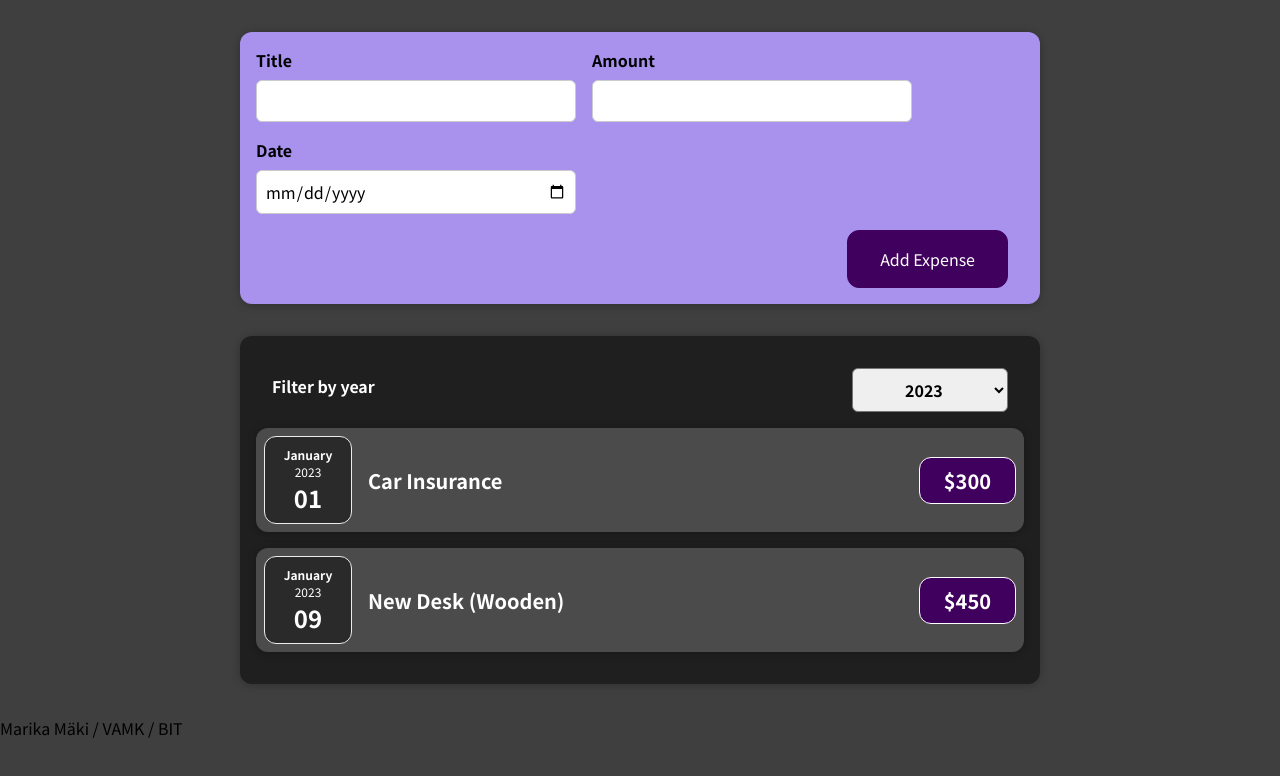
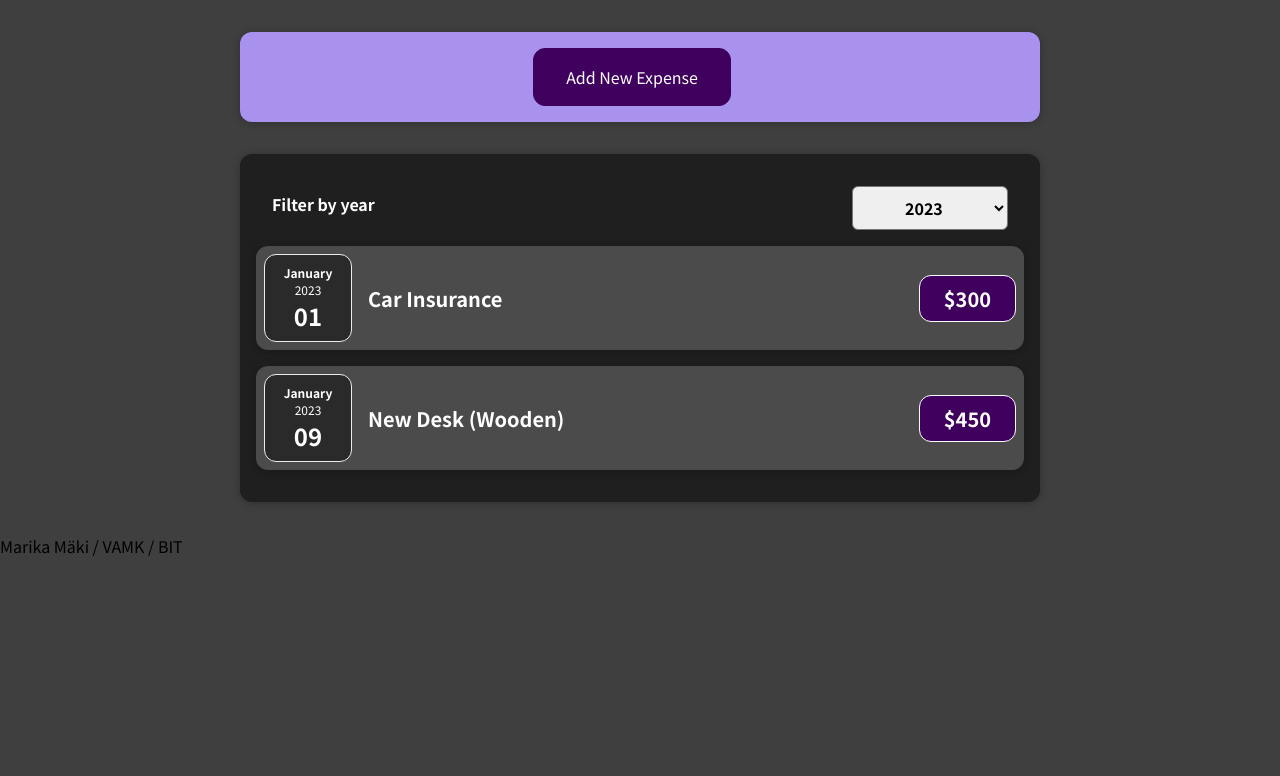
Before and after one commit to Crimca/react-first-project, a React (Create React App) app: page / in a window 1280 px wide. Shown: the top 776 px of the page. Built offline with nearby package versions, Linux system fonts and the light colour scheme.

Commit message:
valikon piilotus ja näyttö

```diff
--- a/src/components/NewExpense/ExpenseForm.js
+++ b/src/components/NewExpense/ExpenseForm.js
@@ -19,21 +19,6 @@
     const dateChangeHandler = (event) => {
         setEnteredDate(event.target.value);
     }
-
-
-
-
-
-
-
-
-
-
-
-
-
-
-
 
     const submitHandler = (event) => {
     event.preventDefault(); // estää sivun uudelleen latauksen
@@ -81,12 +66,12 @@
         value={enteredDate}
         onChange={dateChangeHandler}
         />
-    </div>
+      </div>
     </div>
     <div className='new-expense__actions'>
+        <button type='button' onClick={props.onCancel}>Cancel</button>
         <button type='submit'>Add Expense</button>
-</div>
-
+    </div>
    </form>
     );
 }
--- a/src/components/NewExpense/NewExpense.js
+++ b/src/components/NewExpense/NewExpense.js
@@ -1,11 +1,13 @@
-import React from 'react'; // not mandatory to import this
+import React, { useState } from 'react'; // not mandatory to import this
 
 import './NewExpense.css';
 import ExpenseForm from './ExpenseForm';
 
 const NewExpense = (props) => {
 
-    const SaveExpenseDataHandler = (enteredExpenseData) => {
+    const [isEditing, setIsEditing] = useState(false);
+
+    const saveExpenseDataHandler = (enteredExpenseData) => {
         const expenseData = {
             ...enteredExpenseData,
             id: Math.random().toString()
@@ -13,9 +15,26 @@
         props.onAddExpense(expenseData);
     };
 
+
+    const startEditingHandler = () => {
+        setIsEditing(true);
+    };
+
+    const stopEditingHandler = () => {
+        setIsEditing(false);
+    };
+
     return (
         <div className="new-expense">
-            <ExpenseForm onSaveExpenseData={SaveExpenseDataHandler} />
+            {!isEditing && (
+                <button onClick={startEditingHandler}>Add New Expense</button>
+            )}
+            {isEditing && (
+             <ExpenseForm
+             onSaveExpenseData={saveExpenseDataHandler}
+             onCancel={stopEditingHandler}
+             />
+            )}
         </div>
     );
 };
```
Also changed, not shown: 1 other file (tests, documents, lock files or other folders).
